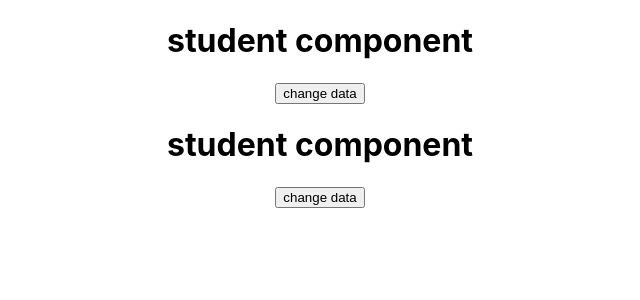
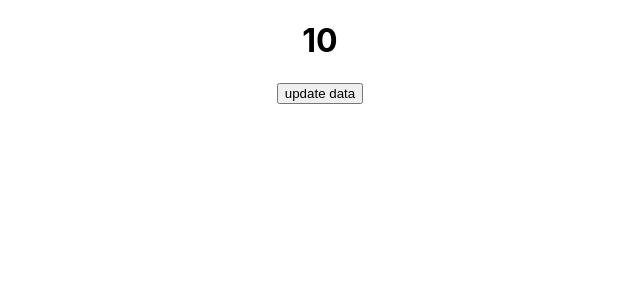
Before and after one commit to harshit-kumar78/react-demo, a React (Create React App) app: page / in a window 1280 px wide. Shown: the top 300 px of the page, without its empty margins (320-960 px from the left). Built offline with nearby package versions, Linux system fonts and the light colour scheme.

Commit message:
useEffect with state variables

```diff
--- a/src/App.js
+++ b/src/App.js
@@ -1,22 +1,18 @@
 import logo from "./logo.svg";
 import "./App.css";
 import Student from "./componets/Student";
-import { useState } from "react";
+import { useEffect, useState } from "react";
 import Body from "./componets/Body";
 
 function App() {
-  const [a, setA] = useState("gigo");
-  function sendData(data) {
-    setA(data);
-  }
+  const [data, setData] = useState(10);
+  useEffect(() => {
+    console.log("useEffect called 2");
+  }, [data]);
   return (
     <div className="App">
-      {/* <p>{a}</p> */}
-
-      <Body>
-        <Student f={sendData}></Student>
-        <Student f={sendData}></Student>
-      </Body>
+      <h1>{data}</h1>
+      <button onClick={() => setData(data + 1)}>update data</button>
     </div>
   );
 }
--- a/src/componets/Student.js
+++ b/src/componets/Student.js
@@ -1,4 +1,4 @@
-import React from "react";
+import { useEffect } from "react";
 
 const Student = ({ f }) => {
   let a = "hashit";
```
